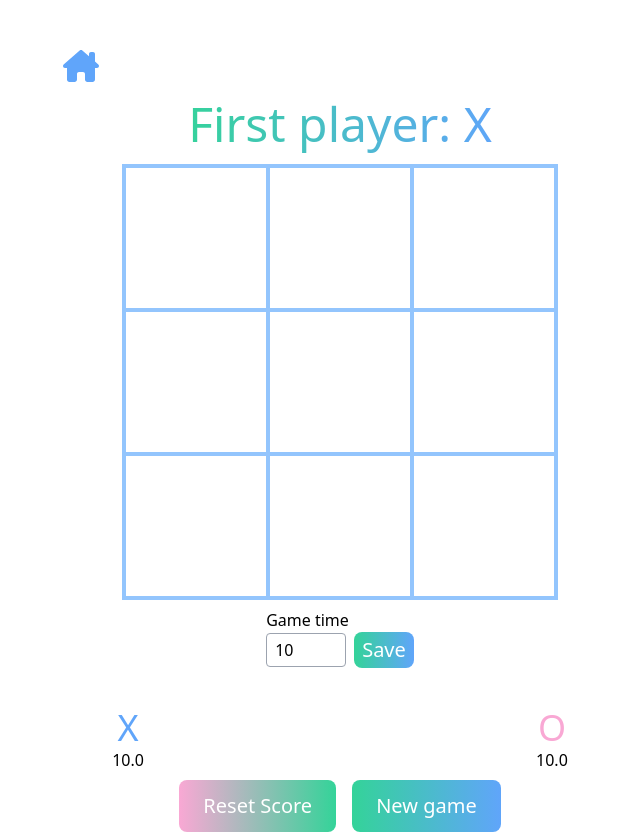
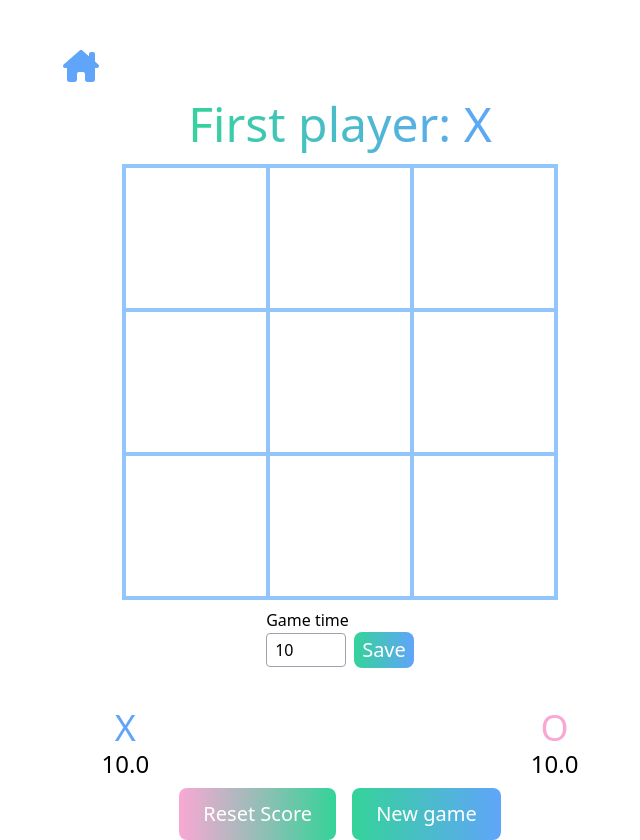
Before and after one commit to ingrideliasson/TicTacToe, a React (Create React App) app: page /board in a window 1280 px wide. Shown: the whole page, without its empty margins (300-940 px from the left). Built offline with nearby package versions, Linux system fonts and the light colour scheme; a web font is replaced by a local one.

Commit message:
Stopped animation on winner and increased font size

```diff
--- a/src/components/GameTimer.jsx
+++ b/src/components/GameTimer.jsx
@@ -44,10 +44,10 @@ function GameTimer({ gameTime, xIsNext , winner, setWinner, isTie}) {
     setIsAnimatingO(oTime <= 5 && !xIsNext);
     setIsAnimatingX(xTime <= 5 && xIsNext);
 
-  if (winner) {
-    setIsAnimatingX(false);
-    setIsAnimatingO(false);
-  }
+  //if (winner) {
+  //  setIsAnimatingX(false);
+  //  setIsAnimatingO(false);
+  //}
   }, [oTime, xTime, xIsNext, winner]);
 
   //animation till timer
@@ -106,11 +106,11 @@ function GameTimer({ gameTime, xIsNext , winner, setWinner, isTie}) {
     }
   }, [xTime, oTime, setWinner]);
 
-   //Stoppa timer om vinnare utses
+  //Stoppa timer om vinnare utses
   useEffect(() => {
     if (winner) {
-      stopO();
-      stopX();
+       stopO();
+       stopX();
     }
   }, [winner]);
 
@@ -160,14 +160,22 @@ function GameTimer({ gameTime, xIsNext , winner, setWinner, isTie}) {
         <motion.div
           initial={{ rotate: 0, scale: 1, color: "black" }}
           animate={animationTriggerX}
-        >{Number(xTime).toFixed(1)}</motion.div>
+        >
+          <p className="text-2xl">
+            {Number(xTime).toFixed(1)}
+          </p>
+        </motion.div>
       </div>
       <div className="flex flex-col items-center pr-5">
         <p className="font-cherry text-pink-300 text-2xl md:text-4xl">O</p>
         <motion.div
           initial={{ rotate: 0, scale: 1, color: "black" }}
           animate={animationTriggerO}
-        >{Number(oTime).toFixed(1)}</motion.div>
+        >
+          <p className="text-2xl">
+          {Number(oTime).toFixed(1)}
+          </p>
+        </motion.div>
       </div>
     </div>
   );
```
